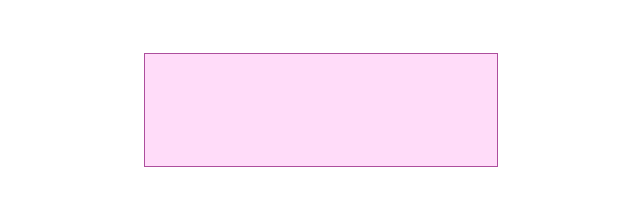
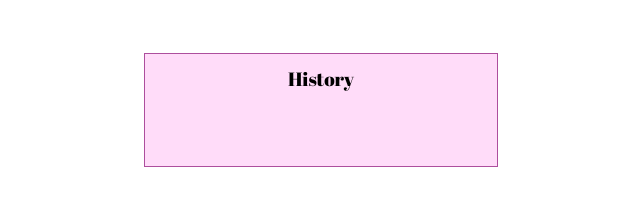
Before and after one commit to EvelynSharp/magic_8, a plain HTML site: page index.html in a window 1280 px wide. Shown: the part 557-762 px from the top of the page, 319-959 px from the left. Drawn offline with nearby package versions, Linux system fonts and the light colour scheme.

Commit message:
update history format

```diff
--- a/css/style.css
+++ b/css/style.css
@@ -169,9 +169,15 @@ a {
 	text-align: center;
 }
 
+.history h2 {
+  font-family: "Abril Fatface",Georgia, serif;
+  font-size: 1.2em;
+  margin-bottom: 1em;
+}
 
-
-
+.history li {
+  line-height: 1.2em;
+}
 
 
 
--- a/index.html
+++ b/index.html
@@ -16,6 +16,7 @@
       <input id="magicAnswer" readonly/>
     </div>
     <div class="history">
+      <h2>History</h2>
       <ul id="historyList" class="historyList">
       </ul>
     </div>
```
